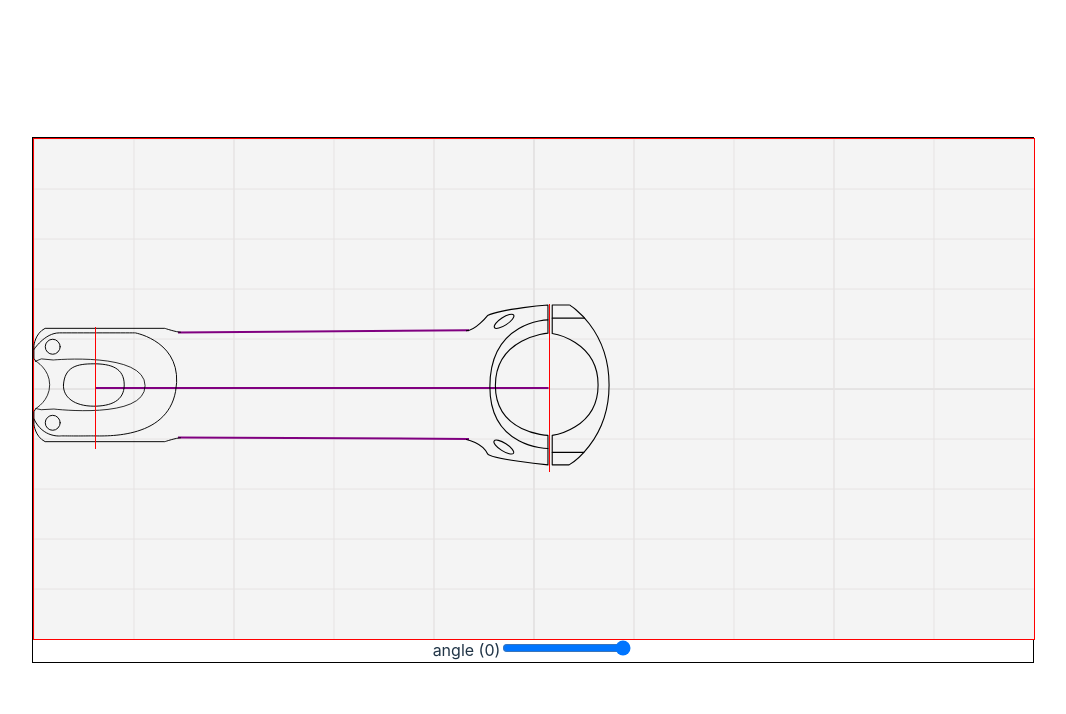
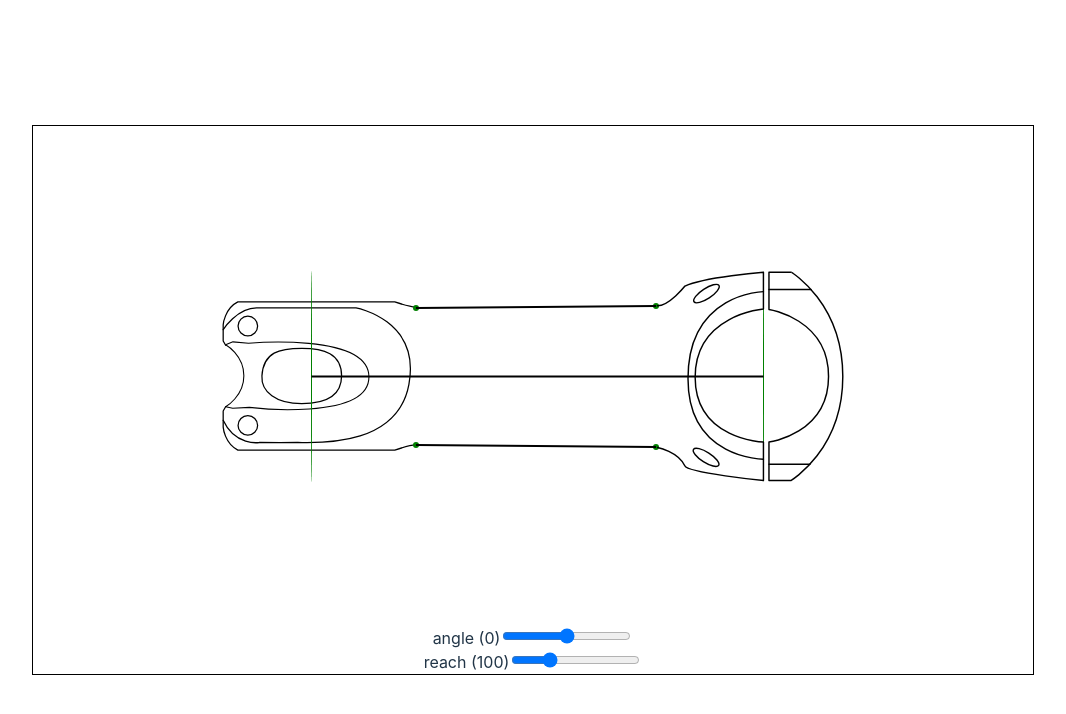
Before and after one commit to TyStelmach/cycling-geometry-analyzer, a Preact app: page / in a window 1280 px wide. Shown: the top 714 px of the page, without its empty margins (107-1173 px from the left). Built offline with nearby package versions, Linux system fonts and the light colour scheme.

Commit message:
uddates application to set rotations via css

```diff
--- a/src/client/app.css
+++ b/src/client/app.css
@@ -1,3 +1,99 @@
+.stem-line {
+  border-top: 2px solid #000;
+  position: absolute;
+  width: 100%;
+  display: block;
+}
+
+.debug {
+  border-color: green !important;
+  background: green !important;
+}
+
+.debug-point {
+  background: #000;
+  padding: 3px;
+  border-radius: 100%;
+  display: block;
+  position: absolute;
+}
+
+.debug-point.center-point {
+  padding: 0;
+}
+
+.backstem-plots, .frontstem-plots {
+  position: absolute;
+  height: 100%;
+  width: 100%;
+  transform-origin: left center;
+}
+
+.stem-container {
+  position: absolute;
+  top: 0;
+  left: 0;
+  right: 0;
+  bottom: 0;
+  margin: auto;
+  width: 100%;
+  height: 100%;
+}
+
+.stem, svg.stem-coords{
+  position: absolute;
+  display: flex;
+  height: 100%;
+  width: 100%;
+  justify-content: space-between;
+  align-items: center;
+  top: 0px;
+  left: 0px;
+  right: 0;
+  bottom: 0;
+  margin: auto;
+  overflow: visible;
+}
+
+.stem::before,
+.stem::after {
+  content: '';
+  height: 100%;
+  width: 100%;
+  display: block;
+  background-repeat: no-repeat;
+  background-position: center center;
+  background-size: contain;
+  position: relative; /* Use absolute positioning */
+  transform-origin: left center;
+}
+
+.stem::before {
+  background-image: var(--before-image); /* Use the value of the --image-url variable */
+  max-height: var(--before-max-height, '');
+  max-width: var(--before-max-width, ''); /* Set the max-height with a CSS custom property */
+  transform: var(--before-transform, ''); /* Set the max-height with a CSS custom property */
+  /* Set the max-height with a CSS custom property */
+  /* Add other styles for ::before pseudo-element */
+}
+
+.stem::after {
+  background-image: var(--after-image); /* Use the value of the --image-url variable */
+  max-height: var(--after-max-height, '');
+  max-width: var(--after-max-width, '');
+  float: right;
+  /* Add other styles for ::after pseudo-element */
+}
+
+.center-point{
+  display: block;
+  background: #000;
+  height: 100%;
+  position: absolute;
+  top: 0;
+  border-right: 1px solid #000;
+}
+
 #app {
   max-width: 1000px;
   margin: 0 auto;
@@ -5,25 +101,6 @@
   text-align: center;
   border: thin solid black;
 
-}
-
-.logo {
-  height: 6em;
-  padding: 1.5em;
-}
-.logo:hover {
-  filter: drop-shadow(0 0 2em #646cffaa);
-}
-.logo.preact:hover {
-  filter: drop-shadow(0 0 2em #673ab8aa);
-}
-
-.card {
-  padding: 2em;
-}
-
-.read-the-docs {
-  color: #888;
 }
 
 .workspace-wrapper {
@@ -46,6 +123,7 @@ svg.workspace {
   top: 0;
   left: 0;
   z-index: 0;
+  opacity: 0;
 }
 
 svg.workspace .axis-line {
@@ -58,132 +136,8 @@ svg.workspace .grid-line {
   stroke-width: 1;
 }
 
-.stem {
-  display: flex;
-  flex-direction: row;
-  justify-content: start;
-  position: absolute;
-  top: 0;
-  left:0;
-  right: 0;
-  bottom: 0;
-  margin: auto;
-  width: 100%;
-}
-
-svg.stem-coords {
-  flex-grow: 1;
-  overflow: visible;
-}
-
-.cartesian-svg #stem-shaft-drawing {
-  fill: none;
-  z-index: 100;
-}
 
 .cartesian-svg line {
   stroke: purple;
   stroke-width: 2;
 }
-
-.stem-half {
-  /* border: 1px solid orange; */
-  height: auto;
-  top: 0;
-  width: auto;
-  display: flex;
-  flex-direction: column;
-  justify-content: center;
-}
-
-.stem-half.stem-back {
-  left: 0;
-}
-
-.stem-half.stem-front {
-  right: 0;
-}
-
-.stem-half img {
-  width: 100%;
-  height: auto;
-}
-
-.stem-half .stem-plot {
-  position: relative;
-}
-
-.stem-half.stem-back .plot-point {
-  right: 0;
-}
-
-.stem-half.stem-front .plot-point {
-  left: 0;
-}
-
-.stem-half .plot-point, .stem-half .center-point {
-  display: block;
-  /* display: none; */
-  padding: 3px;
-  width: 0;
-  height: 0;
-  position: absolute;
-  border-radius: 100%;
-  opacity: 0;
-}
-
-.stem-half .vertical-center {
-  position: absolute;
-  height: 100%;
-  width: 1px;
-  background: red;
-  top: 0;
-  padding: 0;
-}
-
-.stem-back .vertical-center {
-  left: 42%;
-}
-
-.stem-front .vertical-center {
-  left: 57%;
-}
-
-.center-point {
-  background: purple;
-  margin: auto 0;
-  position: absolute;
-  top: 0;
-  bottom: 0;
-}
-
-.top-point {
-  background: red;
-  top: 0;
-}
-
-.bottom-point {
-  background: blue;
-  bottom: 0;
-}
-
-.stem-back .top-point {
-  top: 2%;
-}
-
-.stem-back .bottom-point {
-  bottom: 7%;
-}
-
-.stem-front .top-point {
-  top: 14%;
-}
-
-.stem-front .bottom-point {
-  bottom: 18%;
-}
-
-polygon {
-  stroke: black;
-  stroke-width: 1px;
-}
--- a/src/client/components/StemComponent.tsx
+++ b/src/client/components/StemComponent.tsx
@@ -1,6 +1,6 @@
 import { FunctionComponent } from 'preact';
 import { useState, useEffect } from 'preact/hooks';
-import StemFragment from './fragments/StemFragment';
+import { setCartesianOrigin } from '../utils/drawUtils';
 import Stem from '../segments/Stem';
 
 type DiagramProps = {
@@ -21,31 +21,43 @@ const StemComponent: FunctionComponent<StemProps> = ({
 const [newStem, setNewStem] = useState();
 
 const initStem = (data) => {
-  const { backLength, faceLength, shaftLength, stackHeight, exactHeight, angle } = data;
+  const { debug, backLength, faceLength, reach, stackHeight, exactHeight, angle } = data;
   const stemWrapper = document.querySelector('.stem');
   console.log('newAngle', angle);
-  const stem = new Stem({
+  const stemStart = new Stem({
     angle,
     backLength,
-    shaftLength,
+    reach,
     faceLength,
     stackHeight,
     exactHeight,
-    grid: stemWrapper,
+    debug,
+    stem: stemWrapper,
   });
 
-  setNewStem(stem);
+  setNewStem(stemStart);
 }
 
 const drawStem = () => {
-  const polygon =  document.querySelector('#stem-shaft-drawing');
-  const line =  document.querySelector('#stem-shaft-centerline');
+  const line =  document.querySelectorAll('.stem-body-line');
   if (newStem) {
-    newStem.clean(polygon, line);
+    newStem.clean(line);
+    newStem.plotDebug();
     newStem.size();
     newStem.draw();
   }
 }
+
+const applyStemFragments = (backDiagram, frontDiagram) => {
+  const stem = document.querySelector('.stem');
+  stem.style.setProperty('--before-image', `url("${backDiagram}")`);
+  stem.style.setProperty('--after-image', `url("${frontDiagram}")`);
+}
+
+useEffect(() => {
+  const svg = document.querySelector('.stem-coords');
+  // setCartesianOrigin(svg, svg?.clientWidth, svg?.clientHeight, 20);
+})
 
 useEffect(() => {
   initStem(stemData);
@@ -53,6 +65,7 @@ useEffect(() => {
 
 useEffect(() => {
   if (newStem) {
+    applyStemFragments(stemData.diagrams.back, stemData.diagrams.front);
     drawStem();
   }
 
@@ -61,11 +74,25 @@ useEffect(() => {
 }, [newStem]);
 
   return (
-    <div class="stem">
-      <StemFragment direction="back" diagramFilePath={stemData.diagrams.back} coords={stemData.coords}/>
-      <svg class="stem-coords cartesian-svg"></svg>
-      <StemFragment direction="front" diagramFilePath={stemData.diagrams.front} coords={stemData.coords}/>
-    </div>
+    <>
+      <div class="stem-container">
+        <div class="stem">
+          <div class="backstem-plots">
+            <div class="backstem-top top-point debug-point debug"></div>
+            <div class="backstem-center center-point debug-point debug"></div>
+            <div class="backstem-bottom bottom-point debug-point  debug"></div>
+          </div>
+
+          <div class="frontstem-plots">
+            <div class="frontstem-top top-point debug-point debug"></div>
+            <div class="frontstem-center center-point debug-point debug"></div>
+            <div class="frontstem-bottom bottom-point debug-point  debug"></div>
+          </div>
+        </div>
+        <svg class="stem-coords">
+        </svg>
+      </div>
+    </>
   );
 }
 
--- a/src/client/components/inputs/SliderInput.tsx
+++ b/src/client/components/inputs/SliderInput.tsx
@@ -1,5 +1,5 @@
 import { FunctionComponent, JSX } from 'preact';
-
+import { useState } from 'preact/hooks';
 
 interface SliderInputProps {
   name: string,
@@ -14,25 +14,29 @@ const SliderInput: FunctionComponent<SliderInputProps> = ({
   value,
   min,
   max,
+  step,
   onChange
 }) => {
+  const [slideValue, setSlideValue] = useState(value);
 
   const handleChange = ({ currentTarget }: JSX.TargetedEvent<HTMLRangeElement, Event>) => {
+    setSlideValue(currentTarget.value);
+    console.log(currentTarget.name, currentTarget.value)
     onChange(currentTarget.name, currentTarget.value);
   };
 
   return (
     <div class="form-input">
-      <label for={name} class="form-label">{name} ({value})</label>
+      <label for={name} class="form-label">{name} ({slideValue})</label>
       <input
         type="range"
         name={name}
         min={min}
         max={max}
+        value={slideValue}
         onChange={handleChange}
+        step={step}
       />
-
-
     </div>
   )
 }
--- a/src/client/configs/stem.tsx
+++ b/src/client/configs/stem.tsx
@@ -9,55 +9,29 @@
 export default {
   name: 'Thomson Elite X4',
   // Millimeters
-  exactLength: 165,
-  exactHeight: 54,
-  faceLength: 38.1,
-  backLength: 50.8,
+  exactLength: 159,
+  exactHeight: 56,
+  faceLength: 50.1,
+  backLength: 51.5,
   faceDepth: 21, //distance from front to center of bars
-  shaftLength: 120, // reach, measured center to center
-  stackHeight: 30.7,
+  reach: 120, // reach, measured center to center
+  stackHeight: 40.6,
   angle: 0,
   diagrams: {
     front: 'public/diagrams/thomsonElite-front.svg',
     back: 'public/diagrams/thomsonElite-back.svg',
   },
-  coords: {
-    // Percentages
-    backCenter: {
-      top: 0,
-      right: null,
-      bottom: null,
-      left: 47,
+  debug: {
+    backStem: {
+      center: [89, 0],
+      top: [0, 34],
+      bottom: [0, 34],
     },
-    backTop: {
-      top: 29.5,
-      right: 0,
-      bottom: null,
-      left: null,
-    },
-    backBottom: {
-      top: null,
-      right: 0,
-      bottom: 1,
-      left: null,
-    },
-    frontCenter: {
-      top: 0,
-      right: 42.5,
-      bottom: null,
-      left: null,
-    },
-    frontTop: {
-      top: 13,
-      right: null,
-      bottom: null,
-      left: 0,
-    },
-    frontBottom: {
-      top: null,
-      right: null,
-      bottom: 13,
-      left: 0,
+    frontStem: {
+      center: [81, 0],
+      top: [0, 32],
+      bottom: [0, 32],
     }
   }
+
 }
--- a/src/client/segments/Stem.tsx
+++ b/src/client/segments/Stem.tsx
@@ -1,18 +1,19 @@
-import { calcNewYAxisPosition, calcNewXAxisPosition, calcNewRotation, findAdjustedStemTotalLength } from '../utils/stem/stemMath';
-import { drawStemCenterLine, drawStemLine, drawStemPolygon, } from '../utils/stem/stemDrawing';
-import { convertLocationsToCoords } from '../utils/drawUtils';
+import { calculateTrueStemReach, findAdjustedStemTotalLength } from '../utils/stem/stemMath';
+import { drawLine } from '../utils/stem/stemDrawing';
+import { convertLocationsToCoords, plotElByCoords } from '../utils/drawUtils';
 import { convertMmToPercentages, convertMmToPixels } from '../utils/mathUtils';
-import { distanceBetweenEls } from '../utils/common';
+import { getComputedStyle } from '../utils/styleUtils';
 
 export default class Stem {
   constructor({
     angle = 0,
     backLength = 0,
-    shaftLength = 120,
+    reach = 120,
     faceLength = 0,
     stackHeight = 0,
     exactHeight = 0,
-    grid,
+    stem,
+    debug,
   }) {
     // Nonadjustables
     this.backLength = backLength;
@@ -21,55 +22,153 @@ export default class Stem {
     this.exactHeight = exactHeight;
     // General Stem Settings
     this.angle = angle;
-    this.shaftLength = shaftLength;
+    this.reach = reach;
   	this.stack = 0;
     // Elements
-    this.grid = grid;
-  	this.svg = this.grid.querySelector('svg.stem-coords');
-    this.stemBack = this.grid.querySelector('.stem-back');
-    this.backDiagram = this.stemBack.querySelector('img');
-    this.stemFront = this.grid.querySelector('.stem-front');
-    this.frontDiagram = this.stemFront.querySelector('img');
-    this.stemTopPoints = [...this.grid.querySelectorAll('.plot-point.top-point')];
-    this.stemCenterPoints = [...this.grid.querySelectorAll('.plot-point.center-point')];
-    this.stemBottomPoints = [...this.grid.querySelectorAll('.plot-point.bottom-point')];
+    this.stem = stem;
+    this.wrapper = stem.parentElement;
+    this.svg = document.querySelector('svg.stem-coords');
+    this.debug = debug;
+    this.trueReach = '';
+  }
+
+  plotDebug() {
+    const backCoords = this.debug.backStem;
+    const frontCoords = this.debug.frontStem;
+
+
+    const plotStemDebug = (stem, coords, className, direction, fragmentLength) => {
+      const fragmentLengthPx = convertMmToPixels(fragmentLength) - 3;
+
+      Object.keys(coords).forEach(coord => {
+        const el = stem.querySelector(`.${className}-${coord}`);
+        const objCoords = coords[coord];
+        if (coord === 'center') {
+          el.style[direction] = `${objCoords[0]}px`;
+          el.style.top = `${objCoords[1]}px`;
+        } else {
+          el.style[direction] = `${fragmentLengthPx}px`;
+          el.style[coord] = `${objCoords[1]}px`;
+        }
+      })
+    }
+
+    plotStemDebug(this.stem, backCoords, 'backstem', 'left', this.backLength);
+    plotStemDebug(this.stem, frontCoords, 'frontstem', 'right', this.faceLength);
+
   }
 
   size() {
     // Bike stems are measured from the center of the clamp and center of the steerer.
     // This means that 100mm is actually measured from the inner, and the shaft itself
     // Would not be 100mm.
-    const totalLength = convertMmToPixels(findAdjustedStemTotalLength(this.faceLength, this.backLength, this.shaftLength));
-
-    // this.grid.style.maxWidth = `${totalLength}px`;
+    // this.stem.style.maxWidth = `${totalLength}px`;
+    const reachPx = convertMmToPixels(this.reach);
     const faceLengthPx = convertMmToPixels(this.faceLength);
     const backLengthPx = convertMmToPixels(this.backLength);
     const stackHeightPx = convertMmToPixels(this.stackHeight);
     const exactHeightPx = convertMmToPixels(this.exactHeight);
-    this.stemBack.style.maxWidth = `${backLengthPx}px`;
-    this.backDiagram.style.maxHeight = `${stackHeightPx}px`;
-    this.frontDiagram.style.maxHeight = `${exactHeightPx}px`;
-    this.stemFront.style.maxWidth = `${faceLengthPx}px`;
-    this.svg.style.maxWidth = `${Math.ceil(totalLength - faceLengthPx - backLengthPx)}px`;
+    this.wrapper.style.maxHeight = `${exactHeightPx}px`;
+    this.stem.style.setProperty('--before-max-width', `${backLengthPx}px`);
+    this.stem.style.setProperty('--before-max-height', `${stackHeightPx}px`);
+    this.stem.style.setProperty('--after-max-width', `${faceLengthPx}px`);
+    this.stem.style.setProperty('--after-max-height', `${exactHeightPx}px`);
+    const trueReachPx = calculateTrueStemReach(this.stem, reachPx);
+    this.trueReach = trueReachPx;
+    this.wrapper.style.maxWidth  = `${faceLengthPx + backLengthPx + trueReachPx}px`;
+
+    // this.svg.style.maxWidth = `${Math.ceil(totalLength - faceLengthPx - backLengthPx)}px`;
     return;
   }
 
-  plot() {
+  draw() {
+    const backStemVerticalCenter = this.stem.querySelector('.vert-center.back-stem');
+    plotElByCoords(this.stem, 0, 0);
 
-  }
+    const getBoundingBoxCoords = (wrapper, el, angle) => {
+      const wrapperRect = wrapper.getBoundingClientRect();
+      const elRect = el.getBoundingClientRect();
 
-  draw() {
+      const centerX = elRect.left + elRect.width / 2 - wrapperRect.left;
+      const centerY = elRect.top + elRect.height / 2 - wrapperRect.top;
+      const angleRad = angle * Math.PI / 180;
+      const cosAngle = Math.cos(angleRad);
+      const sinAngle = Math.sin(angleRad);
+
+      // Calculate the coordinates of the four corners of the bounding box relative to the wrapper container
+      const x1 = centerX + (cosAngle * (elRect.left - wrapperRect.left - centerX)) - (sinAngle * (elRect.top - wrapperRect.top - centerY));
+      const y1 = centerY + (sinAngle * (elRect.left - wrapperRect.left - centerX)) + (cosAngle * (elRect.top - wrapperRect.top - centerY));
+      const x2 = centerX + (cosAngle * (elRect.right - wrapperRect.left - centerX)) - (sinAngle * (elRect.bottom - wrapperRect.top - centerY));
+      const y2 = centerY + (sinAngle * (elRect.right - wrapperRect.left - centerX)) + (cosAngle * (elRect.bottom - wrapperRect.top - centerY));
+
+      return { x: (x1 + x2) / 2, y: (y1 + y2) / 2 };
+    }
+
+    const drawStemBodyLine = (wrapper, startCoords, endCoords) => {
+      const svg = wrapper.querySelector('svg.stem-coords');
+      const line = document.createElementNS("http://www.w3.org/2000/svg", "line");
+      line.setAttribute("x1", startCoords.x);
+      line.setAttribute("y1", startCoords.y);
+      line.setAttribute("x2", endCoords.x);
+      line.setAttribute("y2", endCoords.y);
+      line.setAttribute('class', 'stem-body-line');
+      line.setAttribute("stroke", '#000');
+      line.setAttribute("stroke-width", '2px');
+      svg.appendChild(line);
+    }
+
+    const topPoints = [...this.stem.querySelectorAll('.top-point')];
+    const bottomPoints = [...this.stem.querySelectorAll('.bottom-point')];
+    const centerPoints = [...this.stem.querySelectorAll('.center-point')];
+
+
+    if (this.angle !== 0) {
+      const rotateStemByAngle = (stem, backStemPlots, angle) => {
+        const inverseAngle = 360 - angle;
+        stem.style.transformOrigin = 'left center';
+        stem.style.transform = `translate(0, 0) rotate(${inverseAngle}deg)`;
+        //rerotate stemback
+        stem.style.setProperty('--before-transform', `rotate(${angle}deg)`);
+        backStemPlots.style.transform = `translate(0, 0) rotate(${angle}deg)`;
+      }
+      const backStemPlots = this.stem.querySelector('.backstem-plots');
+      rotateStemByAngle(this.stem, backStemPlots, this.angle)
+    }
+
+    const topPointStart = getBoundingBoxCoords(this.stem.parentElement, topPoints[0], this.angle);
+    const topPointEnd = getBoundingBoxCoords(this.stem.parentElement, topPoints[1], this.angle);
+    const bottomPointStart = getBoundingBoxCoords(this.stem.parentElement, bottomPoints[0], this.angle);
+    const bottomPointEnd = getBoundingBoxCoords(this.stem.parentElement, bottomPoints[1], this.angle);
+    const centerPointStart = getBoundingBoxCoords(this.stem.parentElement, centerPoints[0], this.angle);
+    const centerPointEnd = getBoundingBoxCoords(this.stem.parentElement, centerPoints[1], this.angle);
+
+    drawStemBodyLine(this.stem.parentElement, topPointStart, topPointEnd);
+    drawStemBodyLine(this.stem.parentElement, bottomPointStart, bottomPointEnd);
+    drawStemBodyLine(this.stem.parentElement, centerPointStart, centerPointEnd);
+
+
+
+
+    // const sbOffset = this.stemBack.querySelector('.vertical-center').offsetLeft;
+    // const centerLine = drawLine(this.stem, (this.reach), true);
+    // console.log(centerLine)
+    // plotElByCoords(centerLine, sbOffset, 0);
+
+
+    // console.log(vert[0].getBoundingClientRect())
+    // console.log(vert[1].getBoundingClientRect())
+
     // console.log(this.angle)
-    const verticalCenters = [...document.querySelectorAll('.vertical-center')];
-    const newYAxis = calcNewYAxisPosition(this.stemFront, this.angle);
-    calcNewRotation(this.svg, this.stemFront, newYAxis);
+  //   const newYAxis = calcNewYAxisPosition(this.stemFront, this.angle);
+  //   calcNewRotation(this.svg, this.stemFront, newYAxis);
 
-    //center line
-    drawStemLine(this.svg, verticalCenters);
+  //   //center line
+    // drawStemLine(this.svg, verticalCenters);
 
-    //body lines
-    drawStemLine(this.svg, this.stemTopPoints);
-    drawStemLine(this.svg, this.stemBottomPoints);
+  //   //body lines
+  //   drawStemLine(this.svg, this.stemTopPoints);
+  //   drawStemLine(this.svg, this.stemBottomPoints);
+  // }
   }
 
   clean() {
--- a/src/client/utils/drawUtils.tsx
+++ b/src/client/utils/drawUtils.tsx
@@ -19,3 +19,43 @@ export const convertLocationsToCoords = (grid, points) => {
 
   return coords.sort((a, b) => a.angle - b.angle);
 }
+
+export const setCartesianOrigin = (svg, width, height, interval) => {
+  const halfWidth = width / 2;
+  const halfHeight = height / 2;
+
+  // Draw horizontal lines
+  for (let y = -halfHeight; y <= halfHeight; y += interval) {
+    const line = document.createElementNS("http://www.w3.org/2000/svg", "line");
+    line.setAttribute("x1", 0);
+    line.setAttribute("y1", y);
+    line.setAttribute("x2", width);
+    line.setAttribute("y2", y);
+    line.classList.add("grid-line");
+    svg.appendChild(line);
+  }
+
+  // Draw vertical line at x=0
+  const verticalLine = document.createElementNS("http://www.w3.org/2000/svg", "line");
+  verticalLine.setAttribute("x1", 0);
+  verticalLine.setAttribute("y1", -halfHeight);
+  verticalLine.setAttribute("x2", 0);
+  verticalLine.setAttribute("y2", halfHeight);
+  verticalLine.classList.add("grid-line");
+  svg.appendChild(verticalLine);
+};
+
+export const plotElByCoords = (element, x, y) => {
+  const svg = document.querySelector('.stem-coords');
+  const width = svg.clientWidth;
+  const height = svg.clientHeight;
+
+  // Calculate the adjusted coordinates
+  const centerX = 0;
+  const centerY = height / 2;
+  const adjustedX = x + centerX;
+  const adjustedY = centerY - y - (element.offsetHeight / 2);
+
+  element.style.top = `${adjustedY}px`
+  element.style.left = `${adjustedX}px`
+}
--- a/src/client/utils/styleUtils.tsx
+++ b/src/client/utils/styleUtils.tsx
@@ -10,3 +10,8 @@ export const applyStylesFromCoords = (coords: object, el: HTMLElement) => {
     }
   })
 }
+
+export const getComputedStyle = (el, style, pseudo = '') => {
+  const computedStyle = window.getComputedStyle(el, pseudo);
+  return parseInt(computedStyle.getPropertyValue(style), 10);
+}
```
Also changed, not shown: src/client/app.tsx (+9 -0 lines), src/client/utils/stem/stemDrawing.tsx (+9 -1 lines), src/client/utils/stem/stemMath.tsx (+25 -1 lines).
